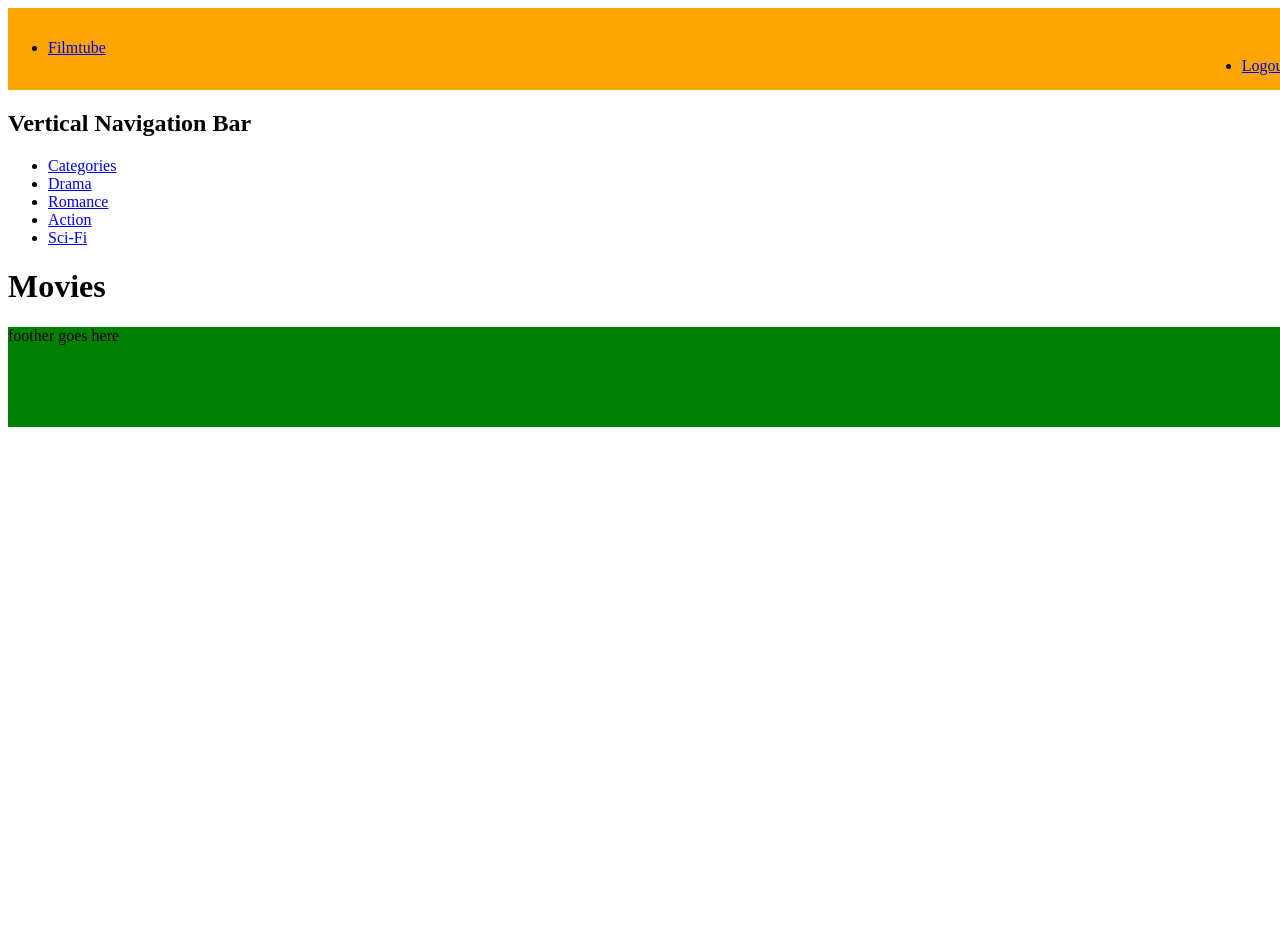
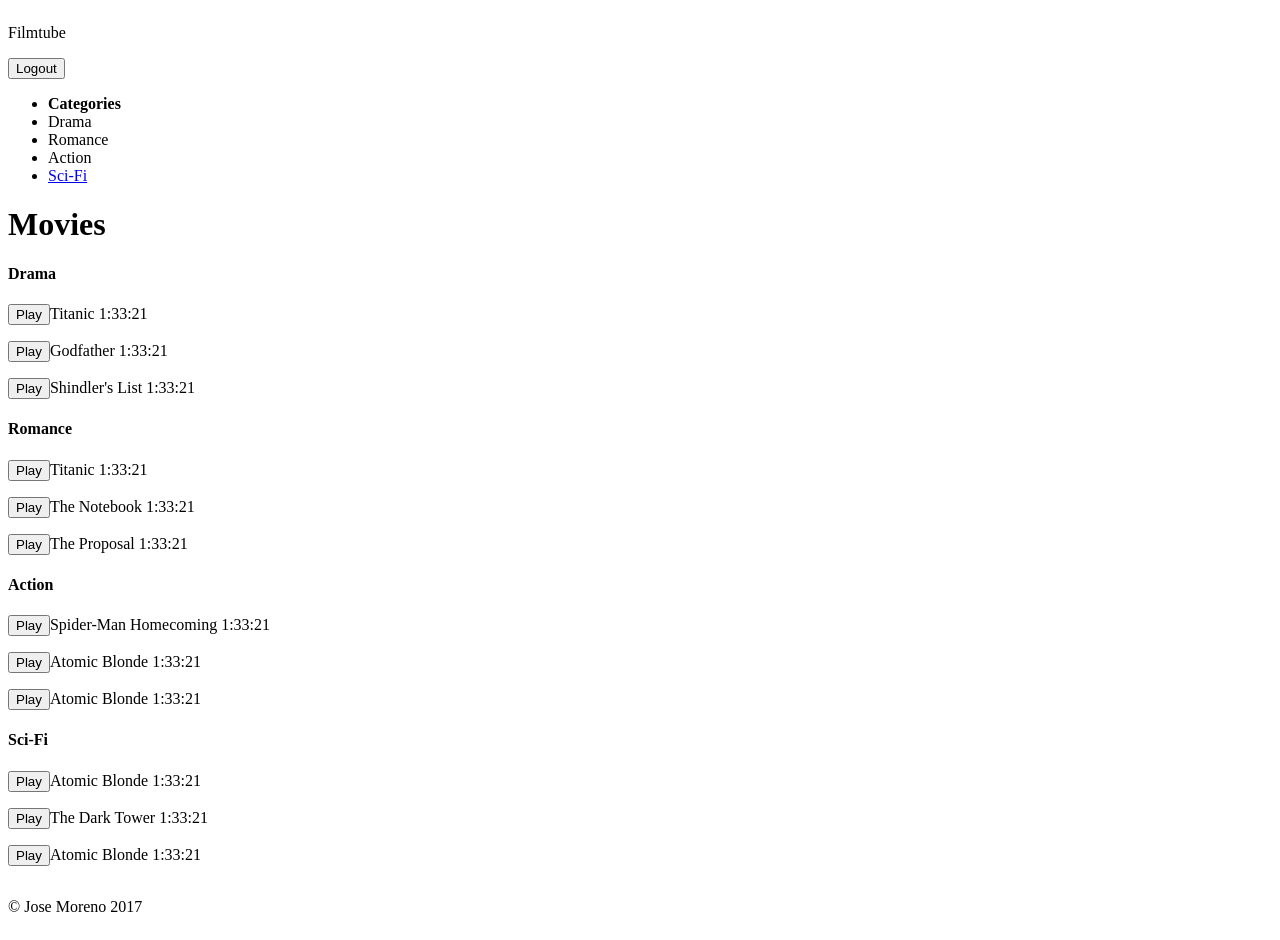
Before and after one commit to josemoreno90/phase-2-challenge, a plain HTML site: page part-3/index.html in a window 1280 px wide. Before the commit the page ends 800 px from the top, so only its background shows below. Drawn offline with Linux system fonts and the light colour scheme.

Commit message:
did html structure to wireframe

```diff
--- a/part-3/index.html
+++ b/part-3/index.html
@@ -6,37 +6,69 @@
     <title>Filmtube</title>
   </head>
   <body>
-    <header>
-      <nav>
-        <ul>
-          <li><a href="#">Filmtube</a></li>
-          <li  class = "logOutBtn"><a href="#about">Logout</a></li>
-        </ul>
+    <header id = 'header'>
+      <nav id="navigation">
+        <p id = 'header-logo'>Filmtube</p>
+        <button id="logOutBtn">Logout</button>
       </nav>
     </header>
-    <div>
-      <aside>
-        <h2>Vertical Navigation Bar</h2>
-
-        <ul>
-          <li><a href="#">Categories</a></li>
-          <li><a href="#">Drama</a></li>
-          <li><a href="#">Romance</a></li>
-          <li><a href="#">Action</a></li>
-          <li><a href="#">Sci-Fi</a></li>
+    <div class = 'aside-main'>
+    <aside id= 'categories'>
+        <ul id= 'category-list'>
+          <li id = 'category'><strong>Categories</strong></li>
+          <li>Drama</li>
+          <li>Romance</li>
+          <li>Action</li>
+          <li><a href= '#sci-fi'>Sci-Fi</a></li>
 
         </ul>
       </aside>
-      <main>
-        <div>
+        <main class='container'>
           <h1>Movies</h1>
-
-        </div>
-      </main>
+          <h4>Drama</h4>
+          <button class = 'movie-btn'>Play</button><span>Titanic</span>
+          <span class = "time-span">1:33:21</span>
+          <p></p>
+          <button class = 'movie-btn'>Play</button><span>Godfather</span>
+          <span class = "time-span">1:33:21</span>
+          <p></p>
+          <button class = 'movie-btn'>Play</button><span>Shindler's List</span>
+          <span class = "time-span">1:33:21</span>
+          <p></p>
+          <h4>Romance</h4>
+          <button class = 'movie-btn'>Play</button><span>Titanic</span>
+          <span class = "time-span">1:33:21</span>
+          <p></p>
+          <button class = 'movie-btn'>Play</button><span>The Notebook</span>
+          <span class = 'time-span'>1:33:21</span>
+          <p></p>
+          <button class = 'movie-btn'>Play</button><span>The Proposal</span>
+          <span class = 'time-span'>1:33:21</span>
+          <p></p>
+          <h4>Action</h4>
+          <button class = 'movie-btn'>Play</button><span>Spider-Man Homecoming</span>
+          <span class = "time-span">1:33:21</span>
+          <p></p>
+          <button class = 'movie-btn'>Play</button><span>Atomic Blonde</span>
+          <span class = 'time-span'>1:33:21</span>
+          <p></p>
+          <button class = 'movie-btn'>Play</button><span>Atomic Blonde</span>
+          <span class = 'time-span'>1:33:21</span>
+          <p></p>
+          <h4 id = "sci-fi">Sci-Fi</h4>
+          <button class = 'movie-btn'>Play</button><span>Atomic Blonde</span>
+          <span class = 'time-span'>1:33:21</span>
+          <p></p>
+          <button class = 'movie-btn'>Play</button><span>The Dark Tower</span>
+          <span class = "time-span">1:33:21</span>
+          <p></p>
+          <button class = 'movie-btn'>Play</button><span>Atomic Blonde</span>
+          <span class = 'time-span'>1:33:21</span>
+          <p></p>
+        </main>
     </div>
-    <footer>
-      foother goes here
+    <footer class ="copyright">
+      <p> &copy; Jose Moreno 2017 </p>
     </footer>
-
   </body>
 </html>
--- a/part-3/styles.css
+++ b/part-3/styles.css
@@ -4,36 +4,3 @@ body {
   display: flex;
   flex-direction: column;
 }
-header {
-  flex: 0 0 auto;
-  height: 10%;
-		padding:15px 0;
-		min-width:100%;
-    background-color: orange;
-
-	}
-
-}
-aside {
-  float:left;
-  /*width:99vw;
-  height:99vh;
-  margin: 0;*/
-}
-
-main {
-  display:inline;
-  /*height:auto;
-  flex: 1 1 auto;
-  float:right;*/
-}
-
-footer {
-  flex: 0 0 auto;
-  height: 100px;
-  background-color: green;
-}
-
-.logOutBtn {
-  float:right;
-}
```
